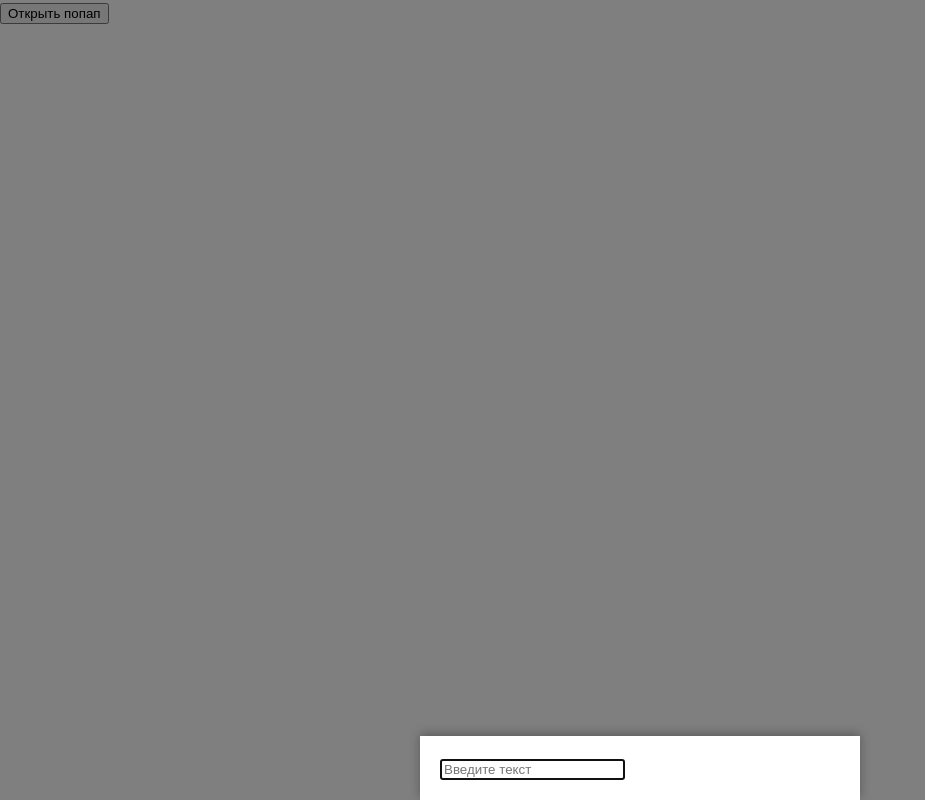
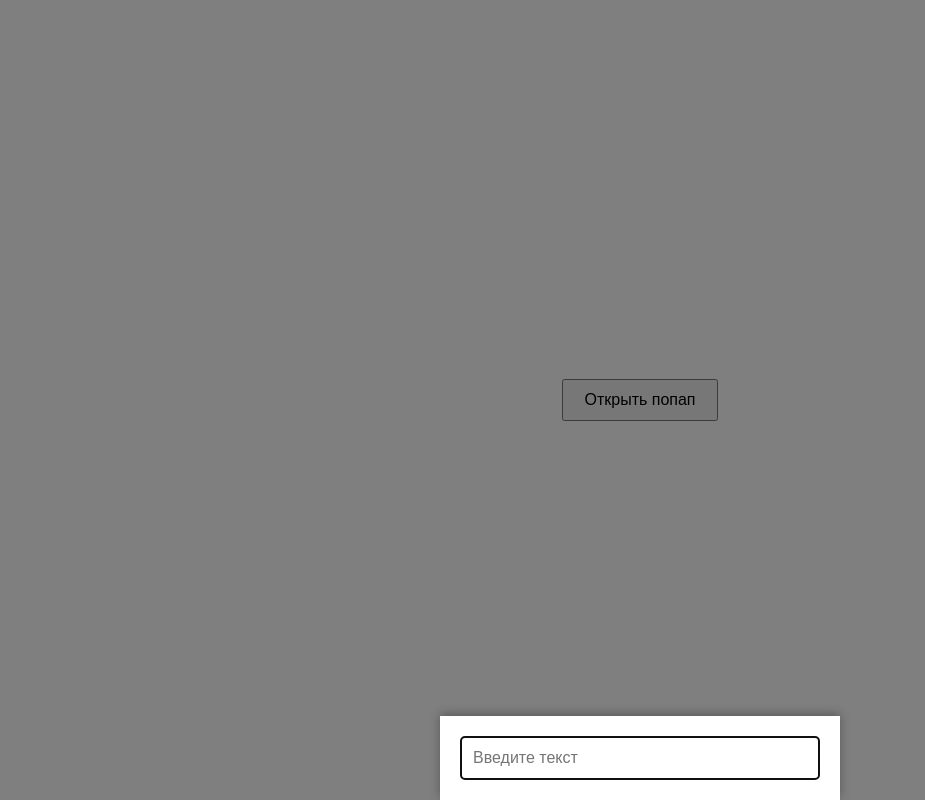
Before and after one commit to yeecwc/test, a plain HTML site: page index.html in a window 1280 px wide. Both pictures are taken after a click on the button "Открыть попап". Shown: the whole page, without its empty margins (0-925 px from the left). Drawn offline with Linux system fonts and the light colour scheme.

Commit message:
Update style.css

```diff
--- a/style.css
+++ b/style.css
@@ -1,8 +1,24 @@
+/* Сброс базовых стилей для всех элементов */
+* {
+  margin: 0;
+  padding: 0;
+  box-sizing: border-box;
+}
+
 body {
   font-family: sans-serif;
-  margin: 0;
-  padding: 0;
-  font-size: 20px;
+  min-height: 100vh;
+  display: flex;
+  flex-direction: column;
+  align-items: center;
+  justify-content: center;
+}
+
+/* Кнопка */
+button {
+  padding: 10px 20px;
+  font-size: 16px;
+  cursor: pointer;
 }
 
 /* Класс скрытых элементов */
@@ -24,7 +40,7 @@ body {
 /* Стили для попапа */
 #popup {
   position: fixed;
-  bottom: 0; /* Попап прижат к нижней части, имитируя клавиатуру */
+  bottom: 0;
   left: 50%;
   transform: translateX(-50%);
   background: #fff;
@@ -34,3 +50,12 @@ body {
   box-shadow: 0px -2px 10px rgba(0, 0, 0, 0.3);
   z-index: 101;
 }
+
+/* Увеличение кликабельной зоны и удобство ввода на мобильных */
+#popup input {
+  width: 100%;
+  padding: 12px;
+  font-size: 16px;
+  border: 1px solid #ccc;
+  border-radius: 4px;
+}
```
